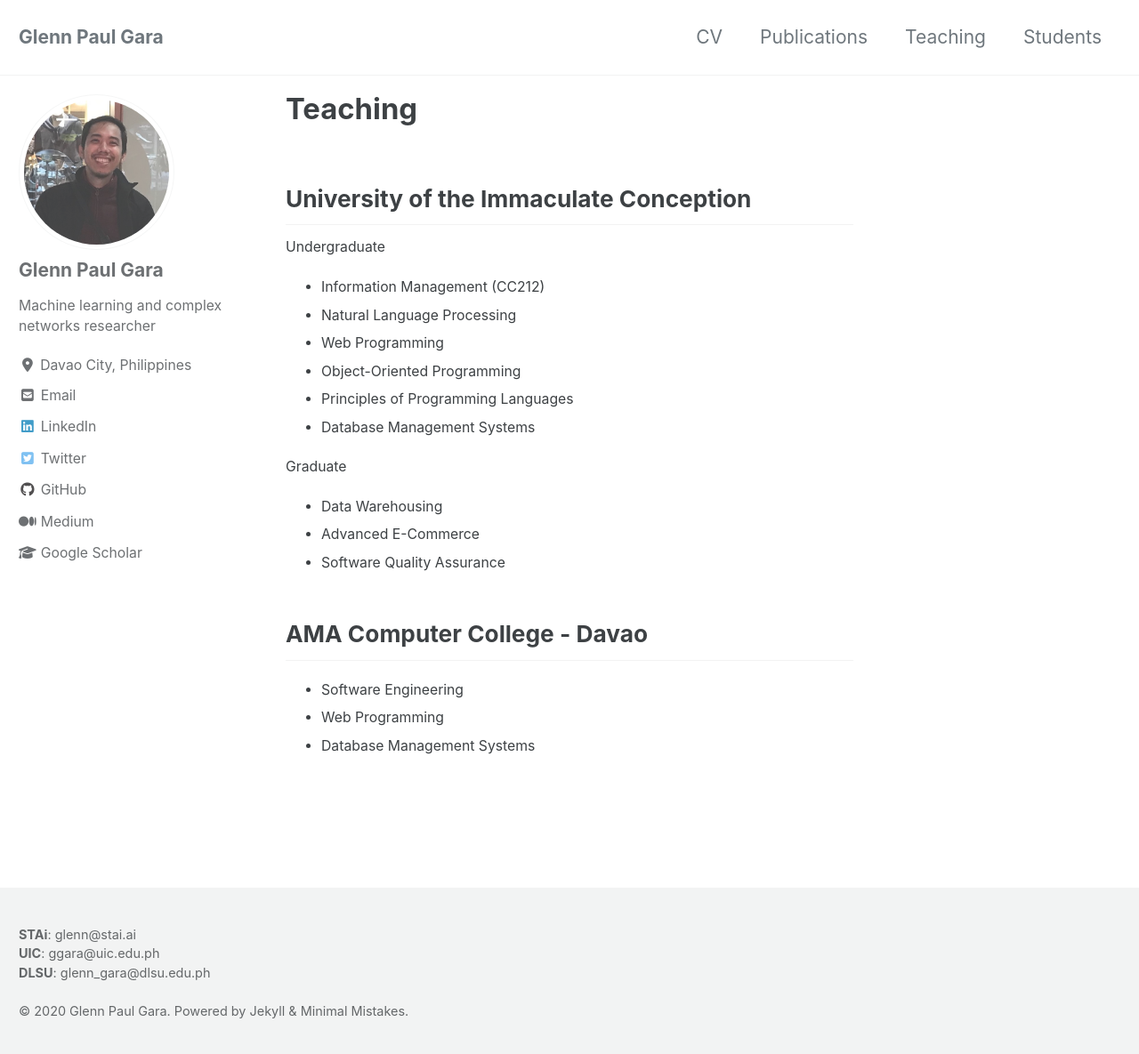
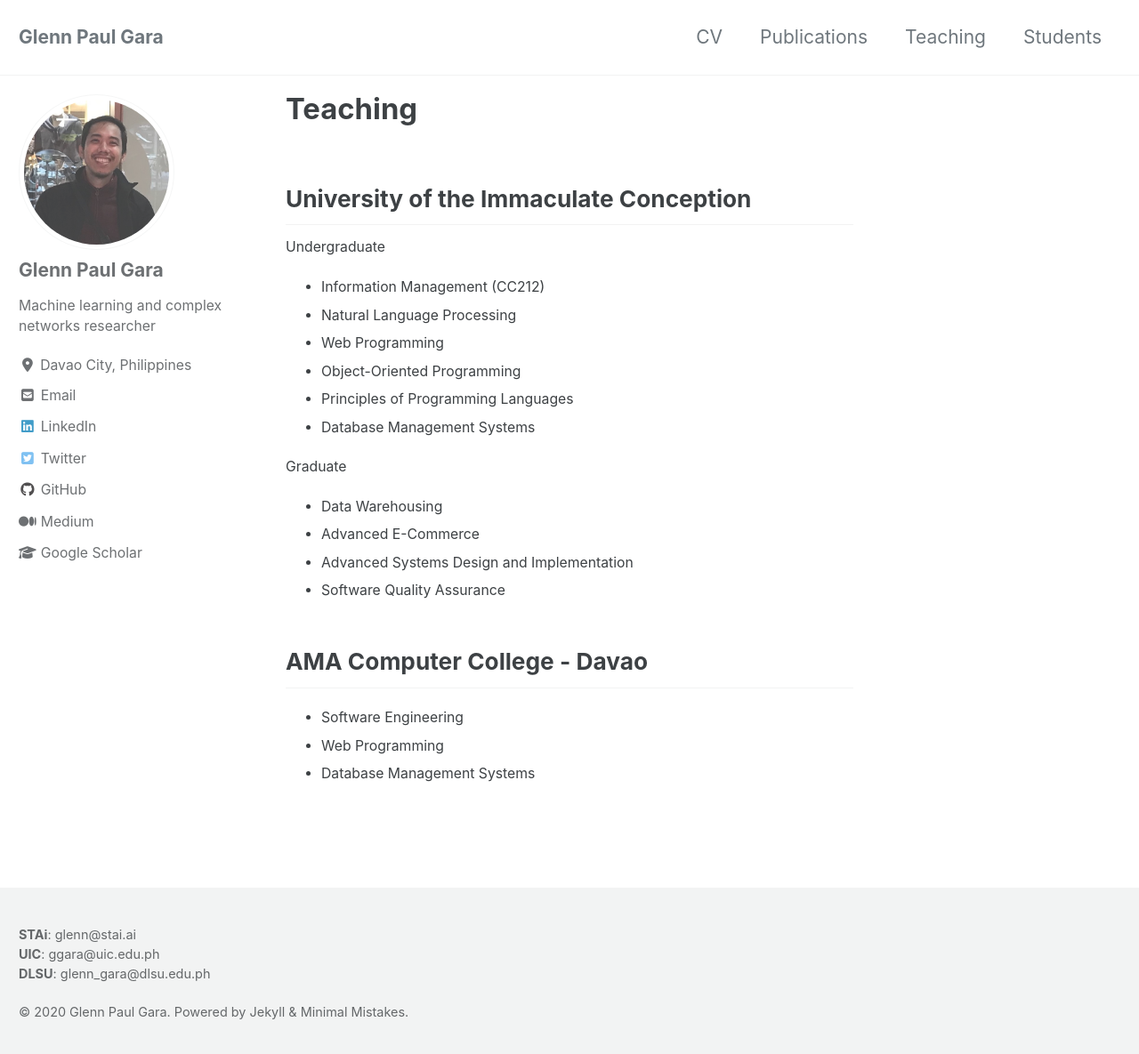
Before and after one commit to glenngara/glenngara.github.io, a Jekyll site: the page built from _pages/teaching.md, in a window 1280 px wide and 1190 px high. Shown: the top 1185 px of the window at 89% size. Built offline with Jekyll 4.4.1, drawn with Linux system fonts in a browser that asks for light colours; cached includes are drawn as plain includes; nearby versions of some CDN libraries.

Commit message:
update dteaching page

```diff
--- a/_pages/teaching.md
+++ b/_pages/teaching.md
@@ -18,6 +18,7 @@ Undergraduate
 Graduate
 * Data Warehousing
 * Advanced E-Commerce
+* Advanced Systems Design and Implementation
 * Software Quality Assurance
 
 AMA Computer College - Davao
```
